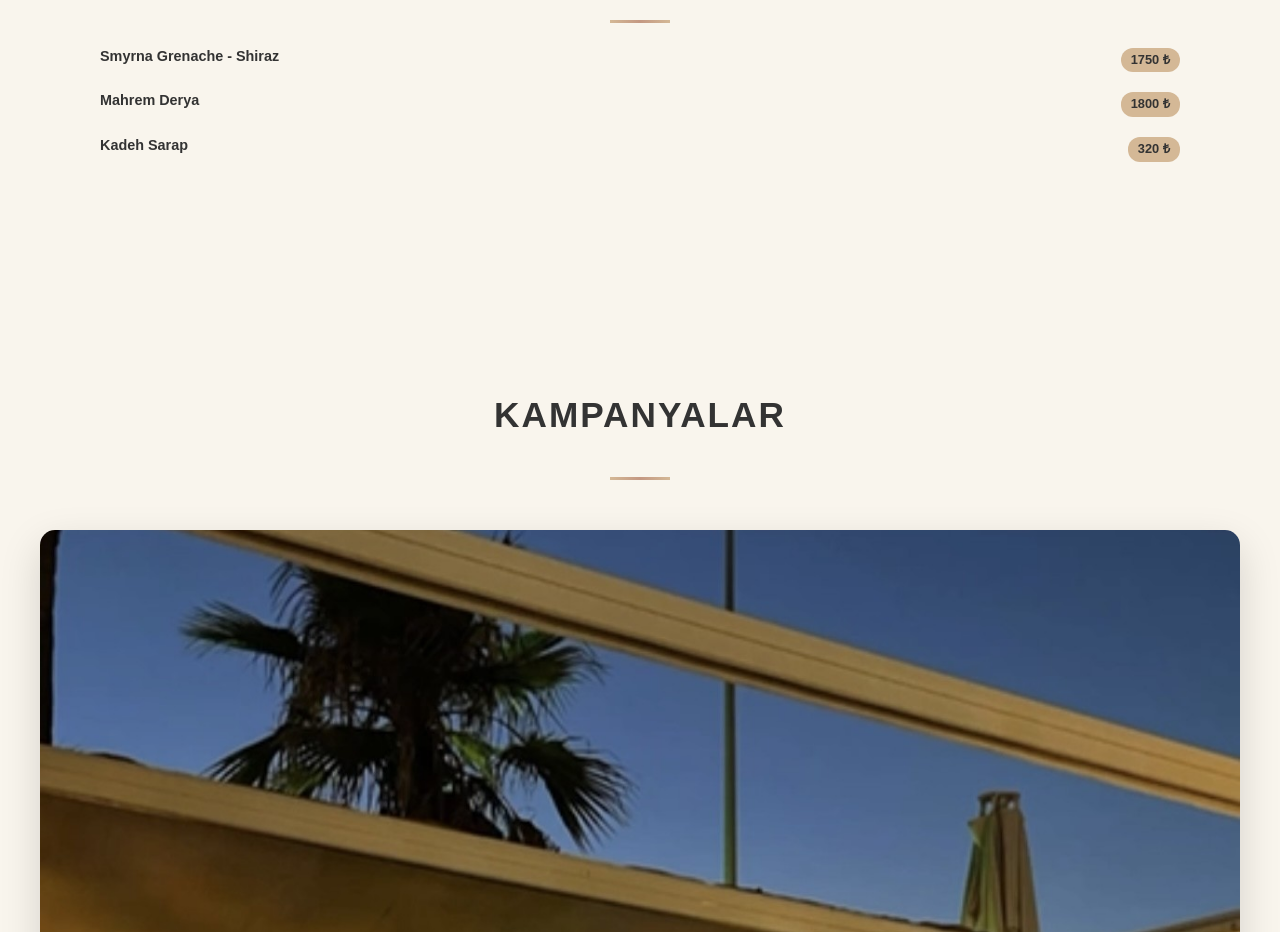
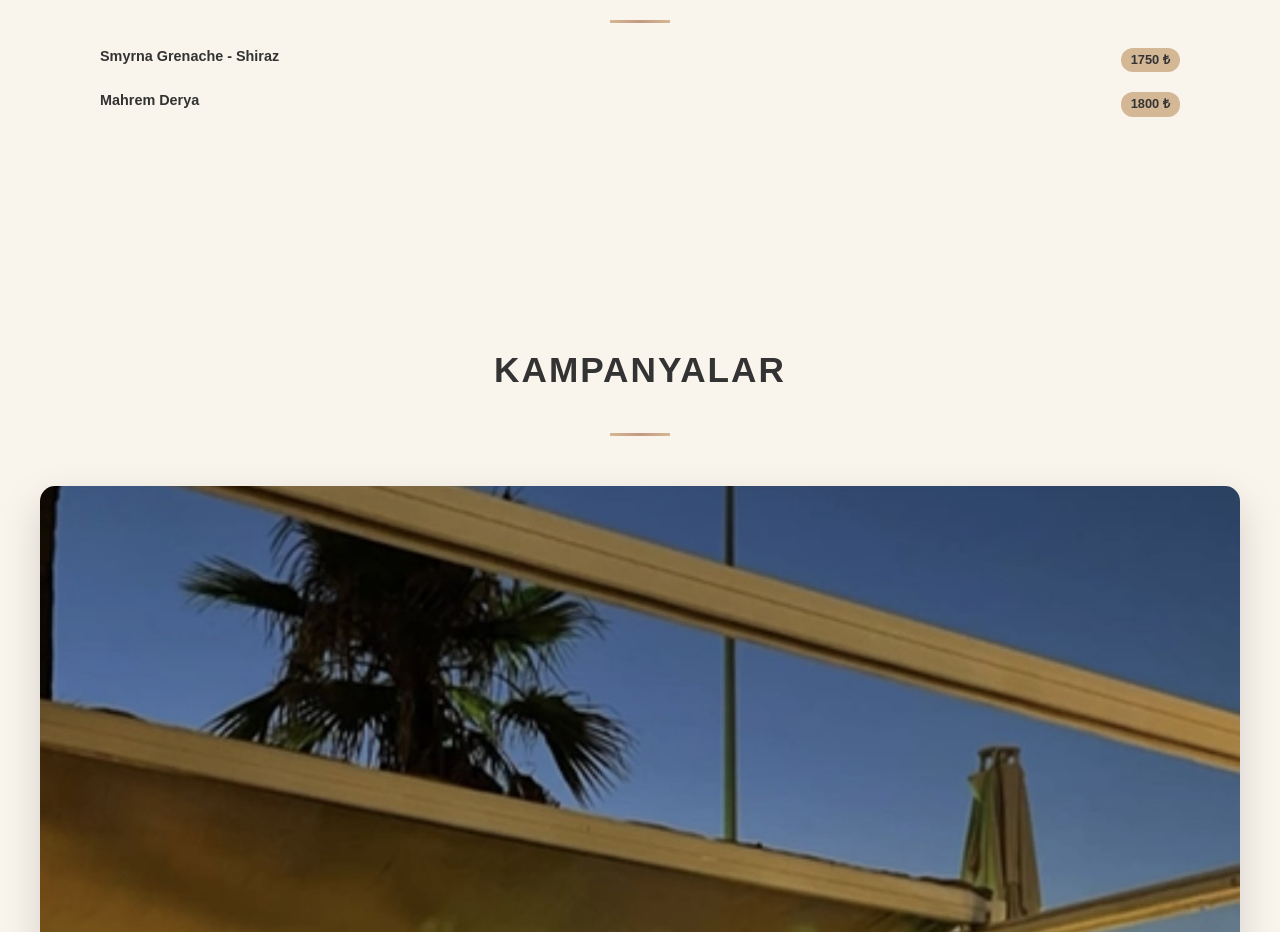
Before and after one commit to ege-boop/kinos, a plain HTML site: page index.html in a window 1280 px wide. Shown: the part 8060-8992 px from the top of the page. Drawn offline with Linux system fonts and the light colour scheme.

Commit message:
Update index.html

```diff
--- a/index.html
+++ b/index.html
@@ -1643,12 +1643,6 @@
                                 <div class="item-name">Mahrem Derya</div>
                             </div>
                             <div class="price-tag">1800 ₺</div>
-                        </div>
-                         <div class="menu-item">
-                            <div class="item-info">
-                                <div class="item-name">Kadeh Sarap</div>
-                            </div>
-                            <div class="price-tag">320 ₺</div>
                     </div>
                 </div>
             </div>
```
